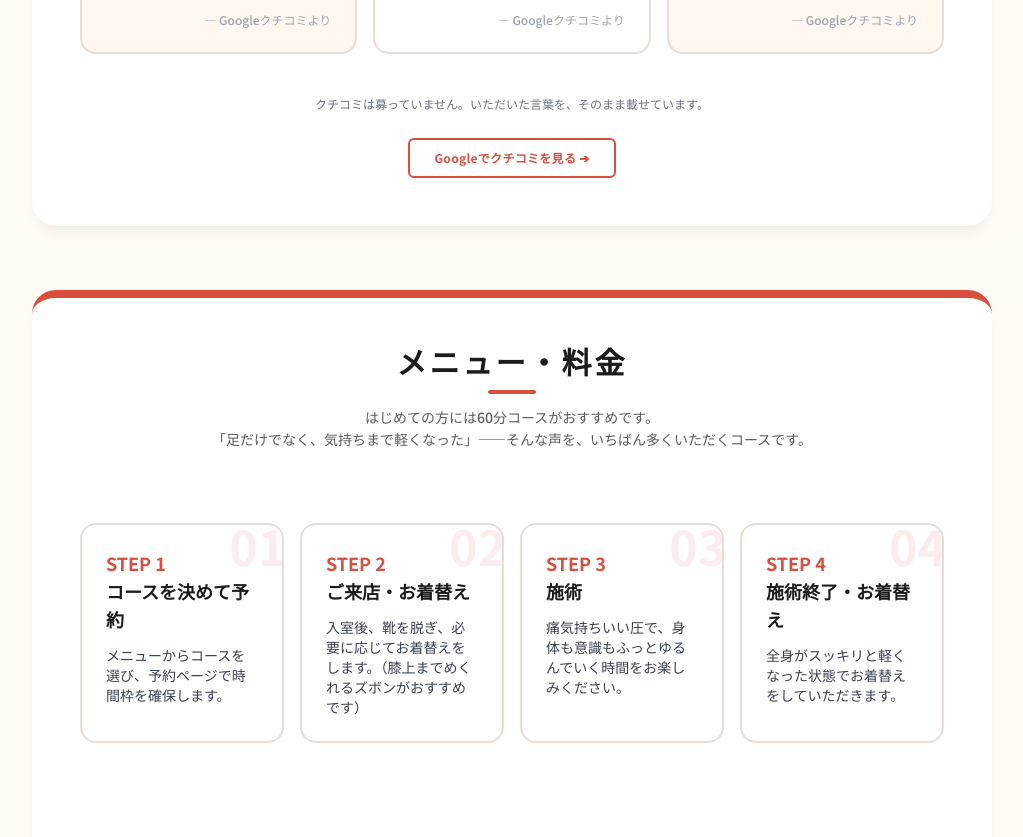
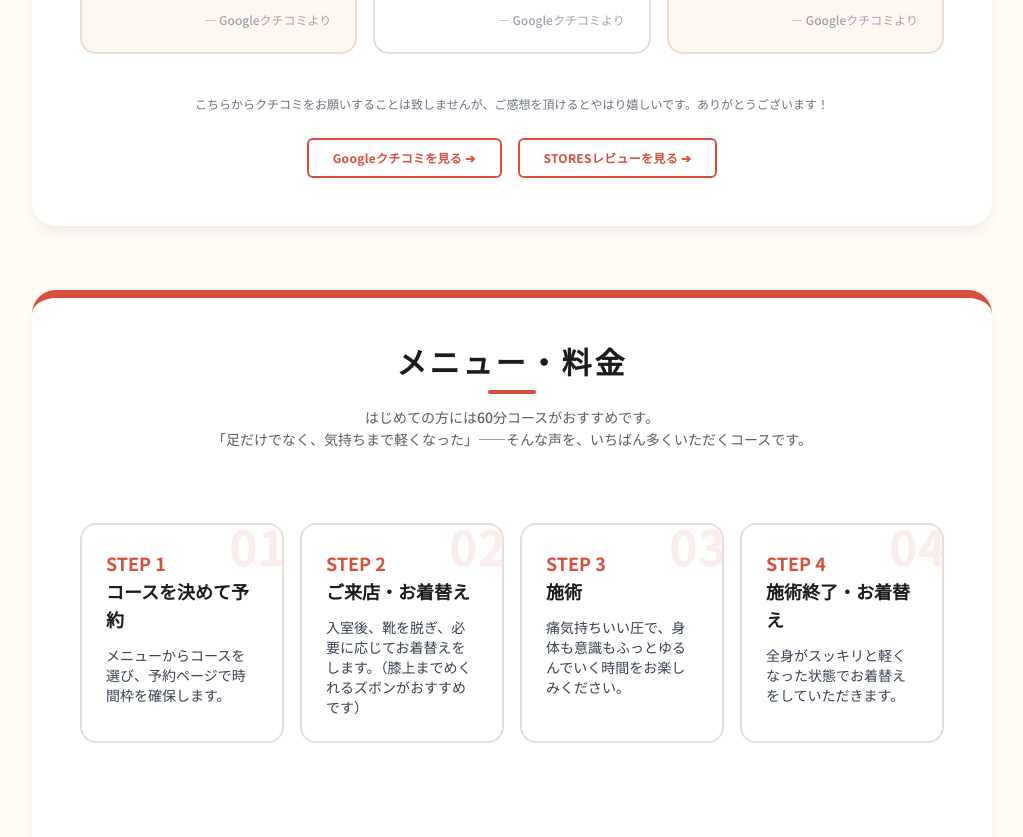
Before and after one commit to ashiyafukusuke/fukusuke2, a Next.js app: page / in a window 1280 px wide. Shown: the part 2420-3257 px from the top of the page, without its empty margins (128-1151 px from the left). Built offline with nearby package versions, Linux system fonts and the light colour scheme.

Commit message:
Add files via upload

```diff
--- a/src/components/VoicesCarousel.tsx
+++ b/src/components/VoicesCarousel.tsx
@@ -60,16 +60,26 @@ export default function VoicesCarousel() {
 
         <div className="mt-2 text-center flex flex-col items-center">
           <p className="text-xs text-gray-500 mb-6 leading-relaxed">
-            クチコミは募っていません。<br className="md:hidden" />いただいた言葉を、そのまま載せています。
+            こちらからクチコミをお願いすることは致しませんが、<br className="md:hidden" />ご感想を頂けるとやはり嬉しいです。ありがとうございます！
           </p>
+          <div className="flex flex-col sm:flex-row gap-3 md:gap-4">
             <a
-            href="https://g.page/r/placeholder/review"
+              href="https://share.google/hoX4rSA5QB2lNpmHH"
               target="_blank"
               rel="noopener noreferrer"
               className="inline-flex items-center justify-center bg-transparent text-main border-2 border-main font-bold py-[10px] px-[24px] rounded-[6px] hover:bg-main hover:text-white transition duration-200 text-xs tracking-wide"
             >
-            Googleでクチコミを見る ➔
+              Googleクチコミを見る ➔
             </a>
+            <a
+              href="https://itakimo-hibarigaoka.stores.jp/reserve/itakimo_hibarigaoka/reviews"
+              target="_blank"
+              rel="noopener noreferrer"
+              className="inline-flex items-center justify-center bg-transparent text-main border-2 border-main font-bold py-[10px] px-[24px] rounded-[6px] hover:bg-main hover:text-white transition duration-200 text-xs tracking-wide"
+            >
+              STORESレビューを見る ➔
+            </a>
+          </div>
         </div>
       </div>
     </section>
```
Lines whose indentation alone changed are shown as unchanged.
